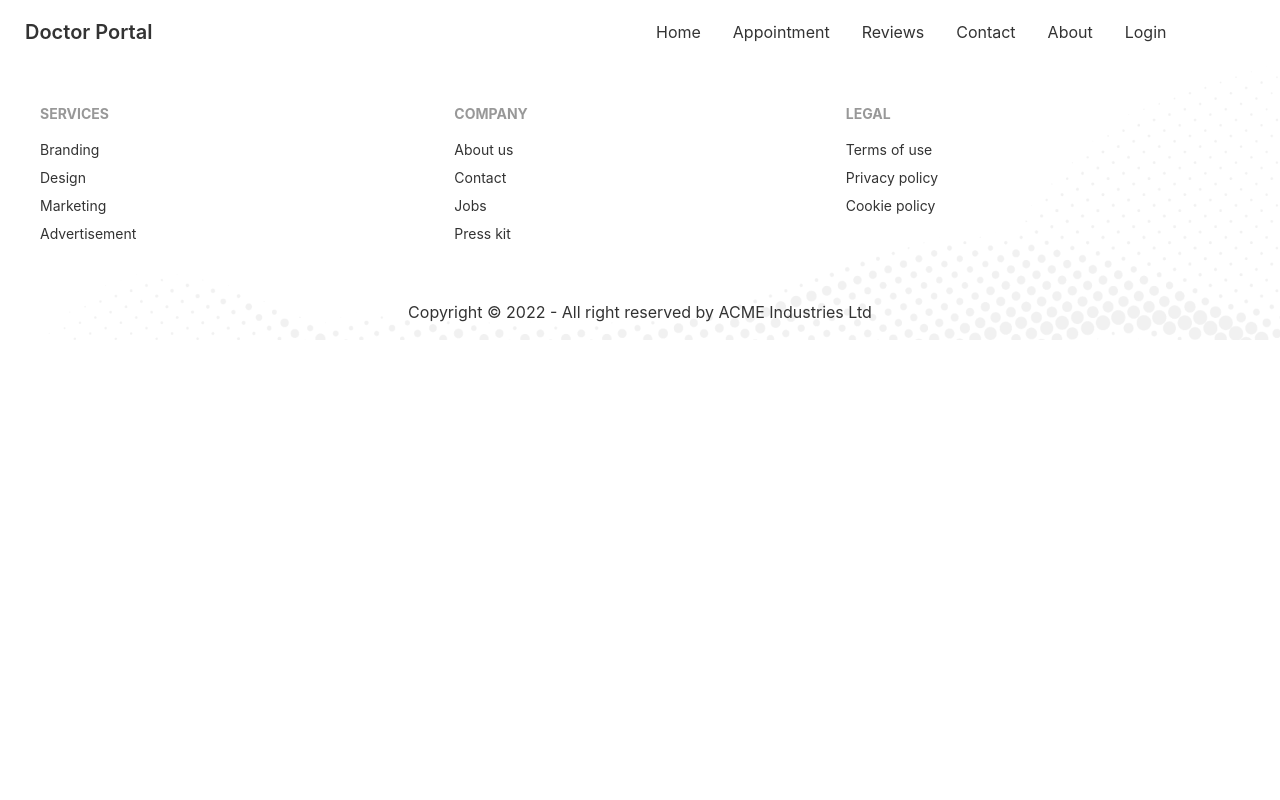
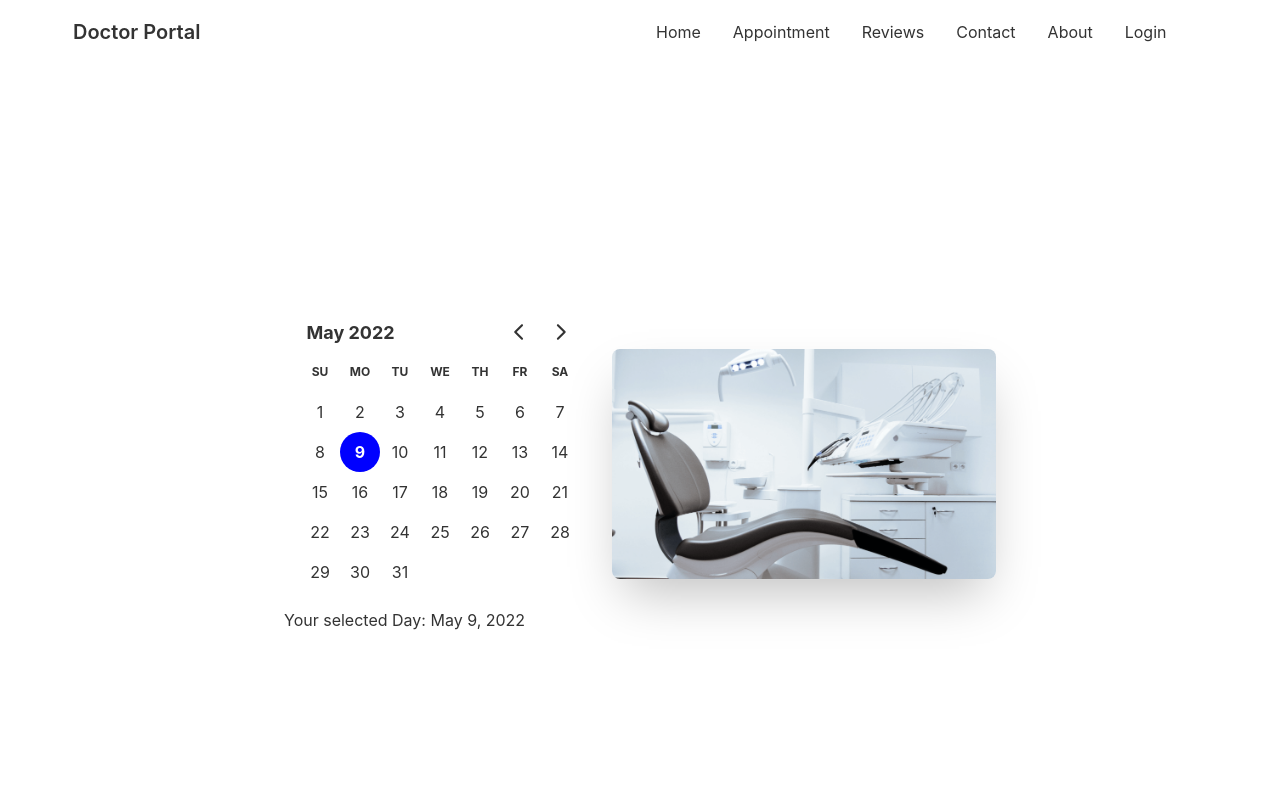
Before and after one commit to numansaady/ns-doctors-portal-client, a React (Create React App) app: page /appointment in a window 1280 px wide. Shown: the top 800 px of the page. Built offline with nearby package versions, Linux system fonts and the light colour scheme.

Commit message:
Appointment page added

```diff
--- a/package.json
+++ b/package.json
@@ -7,7 +7,9 @@
     "@testing-library/react": "^13.2.0",
     "@testing-library/user-event": "^13.5.0",
     "daisyui": "^2.14.3",
+    "date-fns": "^2.28.0",
     "react": "^18.1.0",
+    "react-day-picker": "^8.0.4",
     "react-dom": "^18.1.0",
     "react-router-dom": "^6.3.0",
     "react-scripts": "5.0.1",
--- a/src/App.js
+++ b/src/App.js
@@ -1,22 +1,22 @@
 import { Route, Routes } from 'react-router-dom';
 import './App.css';
 import About from './Pages/About/About';
+import Appointment from './Pages/Appointment/Appointment';
 import Home from './Pages/Home/Home';
 import Login from './Pages/Login/Login';
-import Footer from './Pages/Shared/Footer';
-import Navbar from './Pages/Shared/Navbar/Navbar';
+import Navbar from './Pages/Shared/Navbar';
 
 function App() {
   return (
-    <div>
+    <div className='px-12 max-w-7xl'>
       <Navbar></Navbar>
       <Routes>
         <Route path='/' element={<Home/>}></Route>
         <Route path='/home' element={<Home/>}></Route>
+        <Route path='/appointment' element={<Appointment/>}></Route>
         <Route path='/about' element={<About/>}></Route>
         <Route path='/login' element={<Login/>}></Route>
       </Routes>
-      <Footer/>
     </div>
   );
 }
--- /dev/null
+++ b/src/Pages/Appointment/Appointment.js
@@ -0,0 +1,14 @@
+import React from 'react';
+import Footer from '../Shared/Footer';
+import AppointmentBanner from './AppointmentBanner';
+
+const Appointment = () => {
+    return (
+        <div>
+            <AppointmentBanner/>
+            <Footer/>
+        </div>
+    );
+};
+
+export default Appointment;
--- /dev/null
+++ b/src/Pages/Appointment/AppointmentBanner.js
@@ -0,0 +1,26 @@
+import { format } from "date-fns";
+import React, { useState } from "react";
+import { DayPicker } from "react-day-picker";
+import "react-day-picker/dist/style.css";
+import chair from "../../assets/images/chair.png";
+
+const AppointmentBanner = () => {
+    const [date, setDate] = useState(new Date());
+  return (
+    <div class="hero min-h-screen">
+      <div class="hero-content flex-col lg:flex-row-reverse">
+        <img src={chair} class="max-w-sm rounded-lg shadow-2xl" alt=""/>
+        <div>
+          <DayPicker
+            mode="single"
+            selected={date}
+            onSelect={setDate}
+          />
+        <p>Your selected Day: {format(date, "PP")}</p>
+        </div>
+      </div>
+    </div>
+  );
+};
+
+export default AppointmentBanner;
--- a/src/Pages/Home/Banner.js
+++ b/src/Pages/Home/Banner.js
@@ -1,14 +1,15 @@
 import React from "react";
+import bgChair from '../../assets/images/bg.png';
 import chair from '../../assets/images/chair.png';
 import PrimaryBtn from "../Shared/PrimaryBtn";
 
 const Banner = () => {
   return (
-    <div class="hero min-h-screen" style={{backgroundImage: `url(${chair})`}}>
-      <div class="hero-overlay bg-opacity-90"></div>
+    <div class="hero min-h-screen" style={{backgroundImage: `url(${bgChair})`}}>
+      {/* <div class="hero-overlay bg-opacity-10"></div> */}
       <div class="hero-content flex-col lg:flex-row-reverse">
         <img src={chair} class="max-w-sm rounded-lg shadow-2xl" alt=""/>
-        <div className="text-neutral-content">
+        <div className="">
           <h1 class="text-5xl font-bold ">Your New Smile Starts Here</h1>
           <p class="py-6">
             Provident cupiditate voluptatem et in. Quaerat fugiat ut assumenda
--- /dev/null
+++ b/src/Pages/Home/ContactForm.js
@@ -0,0 +1,24 @@
+import React from "react";
+import appointment from "../../assets/images/appointment.png";
+import PrimaryBtn from "../Shared/PrimaryBtn";
+
+const ContactForm = () => {
+  return (
+    <section style={{ background: `url(${appointment})` }}>
+      <div className="text-center py-5">
+        <h3 className="text-primary text-xl">Connect Us</h3>
+        <h2 className="text-4xl text-white">Stay Connected With Us</h2>
+      </div>
+      <div class="flex flex-col w-96 mx-auto">
+        <input className="mb-3 h-10 rounded pl-2" type="email" placeholder="Email Address"  />
+        <input className="mb-3 h-10 rounded pl-2" type="text" placeholder="Subject"  />
+        <textarea placeholder="Your Message" className="h-16 rounded pl-2"></textarea>
+        <div className="inline-block my-5 text-center">
+        <PrimaryBtn>Submit</PrimaryBtn>
+        </div>
+      </div>
+    </section>
+  );
+};
+
+export default ContactForm;
--- a/src/Pages/Home/Home.js
+++ b/src/Pages/Home/Home.js
@@ -1,5 +1,7 @@
 import React from 'react';
+import Footer from '../Shared/Footer';
 import Banner from './Banner';
+import ContactForm from './ContactForm';
 import Info from './Info';
 import MakeAppointment from './MakeAppointment';
 import Services from './Services';
@@ -15,6 +17,8 @@ const Home = () => {
             <Treatment/>
             <MakeAppointment/>
             <Testimonials/>
+            <ContactForm/>
+            <Footer/>
         </div>
     );
 };
--- a/src/Pages/Home/MakeAppointment.js
+++ b/src/Pages/Home/MakeAppointment.js
@@ -12,8 +12,8 @@ const MakeAppointment = () => {
         </div>
         <div className="flex-1 text-white">
           <h3 className="text-primary text-xl">Appointment</h3>
-          <h2 className="text-4xl">Make an appointment Today</h2>
-          <p>
+          <h2 className="text-3xl my-4">Make an appointment Today</h2>
+          <p className="pr-5 mb-5">
             It is a long established fact that a reader will be distracted by
             the readable content of a page when looking at its layout. The point
             of using Lorem Ipsumis that it has a more-or-less normal
--- a/src/Pages/Shared/Footer.js
+++ b/src/Pages/Shared/Footer.js
@@ -3,6 +3,9 @@ import footerBg from '../../assets/images/footer.png';
 
 
 const Footer = () => {
+  const date = new Date();
+  const fullYear = date.getFullYear();
+
   return (
     <footer class="" style={{background: `url(${footerBg})`,
     backgroundSize: "cover"
@@ -30,7 +33,7 @@ const Footer = () => {
         </div>
       </div>
       <div className="footer-center p-4">
-        <p>Copyright © 2022 - All right reserved by ACME Industries Ltd</p>
+        <p>Copyright &copy; {fullYear} - All right reserved</p>
       </div>
     </footer>
   );
```
Also changed, not shown: src/Pages/Shared/Navbar.js (renamed from src/Pages/Shared/Navbar/Navbar.js), 1 other file (tests, documents, lock files or other folders).
